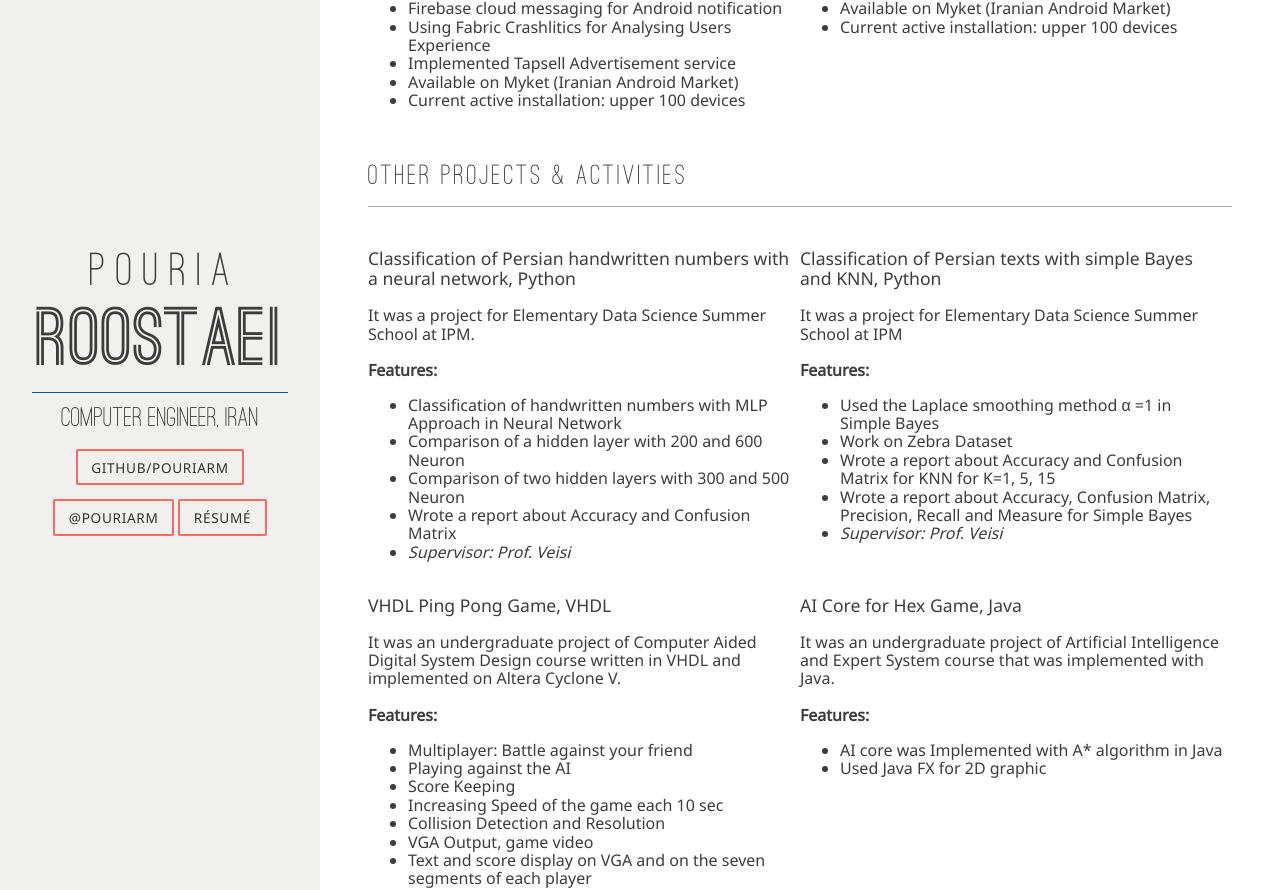
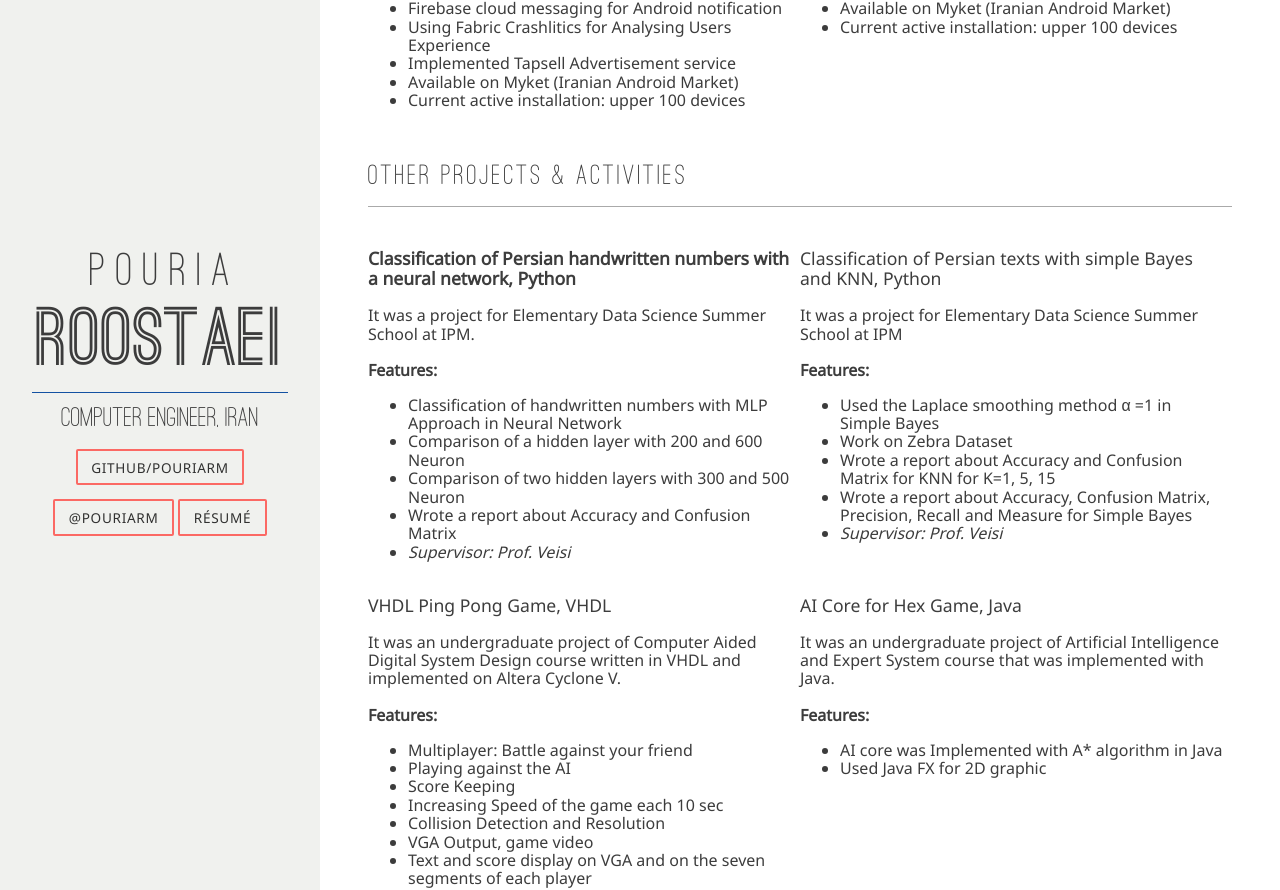
Before and after one commit to PouriaRm/PouriaRm.github.io, a Jekyll site: the page built from index.html, in a window 1280 px wide and 900 px high, scrolled down 2924 px. Shown: the part 10-900 px from the top of the window. Built offline with Jekyll 4.4.1, drawn with Linux system fonts in a browser that asks for light colours; nearby versions of some CDN libraries.

Commit message:
Update Projects

```diff
--- a/_data/otherprojects.yml
+++ b/_data/otherprojects.yml
@@ -1,5 +1,5 @@
 ---
-- name: Classification of Persian handwritten numbers with a neural network, Python
+- name: <b>Classification of Persian handwritten numbers with a neural network, Python</b>
   about: |
     It was a project for Elementary Data Science Summer School at IPM.
     <br><br>
```
